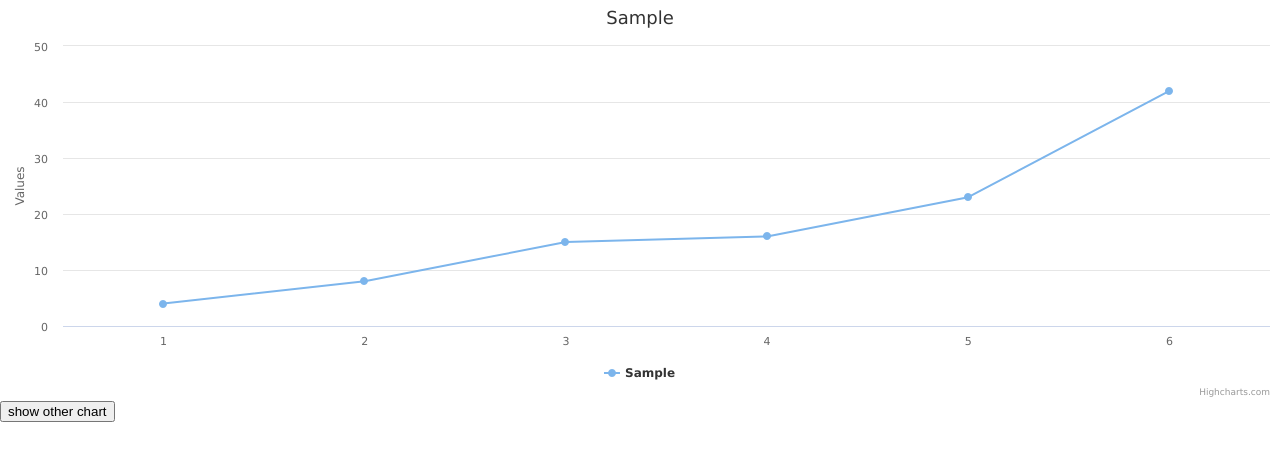
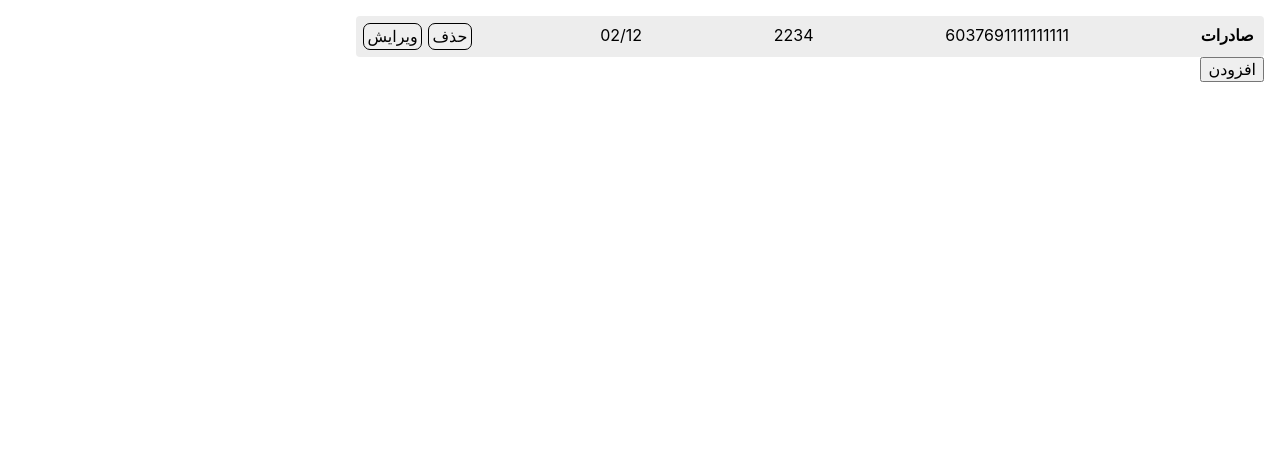
Before and after one commit to mahdizaferanchi/CandlestickChart, a React (Create React App) app: page / in a window 1280 px wide. Shown: the top 460 px of the page. Built offline with nearby package versions, Linux system fonts and the light colour scheme.

Commit message:
add credit card related components

```diff
--- a/package.json
+++ b/package.json
@@ -3,12 +3,15 @@
   "version": "0.1.0",
   "private": true,
   "dependencies": {
+    "@material-ui/core": "^4.11.3",
     "@testing-library/jest-dom": "^5.11.10",
     "@testing-library/react": "^11.2.6",
     "@testing-library/user-event": "^12.8.3",
     "axios": "^0.21.1",
+    "formik": "^2.2.6",
     "highcharts": "^9.0.1",
     "highcharts-react-official": "^3.0.0",
+    "normalize.css": "^8.0.1",
     "react": "^17.0.2",
     "react-dom": "^17.0.2",
     "react-scripts": "4.0.3",
--- a/src/App.js
+++ b/src/App.js
@@ -2,7 +2,9 @@ import React, {useState, useEffect, useRef} from 'react';
 import CandlestickChart from './CandlestickChart';
 import StockChart from './StockChart';
 import Chart from './Chart';
-import axios from 'axios'
+import axios from 'axios';
+import UserCCs from './UserCCs';
+import 'normalize.css'
 
 function App() {
   // let dataArr1 = [[1555335000000,49.81],[1555421400000,49.81],[1555507800000,50.78],[1555594200000,50.97],[1555939800000,51.13],[1556026200000,51.87],[1556112600000,51.79],[1556199000000,51.32],[1556285400000,51.08]]
@@ -32,8 +34,10 @@ function App() {
 	    <Chart data={data2} name={'Sample'} type={'pie'}/>]
 	return (
 		<div>
-			{charts[chartSelector]}
-			<button onClick={() => {setChart((chartSelector + 1) % charts.length)}}>show other chart</button>
+			{/*<CandlestickChart />*/}
+			{/*{charts[chartSelector]}*/}
+			{/*{<button onClick={() => {setChart((chartSelector + 1) % charts.length)}}>show other chart</button>}*/}
+			{<UserCCs />}
 		</div>
   );
 }
--- /dev/null
+++ b/src/CCForm.js
@@ -0,0 +1,118 @@
+import { Formik, Field, Form } from 'formik';
+import './CSS/CCForm.css'
+
+function CCForm(props) {
+
+	const bankCCNum = {
+		'صادرات': '603769',
+		'پاسارگاد': '502229',
+		'ملی': '603799',
+	}
+	const validateCCNumber = (num, bank) => {
+		return bankCCNum[bank] !== num.slice(0, 6)
+	}
+
+	const validate = (values) => {
+		const errors = {}
+		if (!values.cvv2.length) {
+			errors.cvv2 = 'ورود cvv2 الزامی است.'
+		}
+		if (!values.bank) {
+			errors.bank = 'انتخاب بانک الزامی است.'
+		}
+		if (!values.year) {
+			errors.year = 'ورود سال انقضا الزامی است.'
+		}
+		if (!values.month) {
+			errors.month = 'ورود ماه انقضا الزامی است.'
+		}
+		if (!values.number) {
+			errors.number = 'ورود شماره کارت الزامی است.'
+		} else if (values.number.length !== 16) {
+			errors.number = 'شماره کارت بانکی باید 16 رقم باشد.'
+		} else if (values.bank && validateCCNumber(values.number, values.bank)) {
+			errors.number = 'شماره کارت بانکی با  بانک انتخاب شده تطابق ندارد.'
+		}
+
+		return errors
+	}
+
+	const focusChange = (e) => {
+		if (e.target.value.length === 2) {
+			 e.target.nextElementSibling.focus();
+		}
+	}
+
+	return(
+		<Formik
+			initialValues={{
+				bank: props.bank || '',
+				number: props.number || '',
+				cvv2: props.cvv2 || '',
+				year: props.year || '',
+				month: props.month || '',
+				}}
+			validate={validate}
+			onSubmit={values => {
+					props.onSubmit(values, props.number || 0)
+				}}
+		>
+			{props => (
+				<div className='form' dir='rtl'>
+					<Form>
+						<div className='form-label'>بانک</div>
+						<div className='radio-values'>
+							<label className="" dir='rtl'>
+								<Field type="radio" name="bank" value="صادرات" />
+								<span className='radio-value'>صادرات</span>
+				            </label>
+				            <label className="" dir='rtl'>
+								<Field type="radio" name="bank" value="پاسارگاد" />
+								<span className='radio-value'>پاسارگاد</span>
+				            </label>
+				            <label className="" dir='rtl'>
+								<Field type="radio" name="bank" value="ملی" />
+								<span className='radio-value'>ملی</span>
+				            </label>
+						</div>
+						{
+							props.touched.bank && props.errors.bank &&
+							<div className='error'>{props.errors.bank}</div>
+						}
+						<label className="form-label" htmlFor="number">شماره کارت</label>
+						<Field className='form-input' id="number" name="number"/>
+						{
+							props.touched.number && props.errors.number &&
+							<div className='error'>{props.errors.number}</div>
+						}
+
+						<label className="form-label" htmlFor="cvv2">cvv2</label>
+						<Field className='form-input' type="password" id="cvv2" name="cvv2"/>
+						{
+							props.touched.cvv2 && props.errors.cvv2 &&
+							<div className='error'>{props.errors.cvv2}</div>
+						}
+
+						<label className="form-label" htmlFor="year">تاریخ انقضا</label>
+						<div className="exp-date-input">
+							<Field className='form-input' id="month" name="month" placeholder="ماه" onInput={(e) => focusChange(e)}/>
+							<Field className='form-input' id="year" name="year" placeholder='سال' />
+						</div>
+						{
+							props.touched.month && props.errors.month &&
+							<div className='error'>{props.errors.month}</div>
+						}
+						{
+							props.touched.year && props.errors.year &&
+							<div className='error'>{props.errors.year}</div>
+						}
+
+						<button className="form-submit" type="submit">ثبت</button>
+					</Form>
+				</div>
+			)}
+		</Formik>
+		);
+}
+
+export default CCForm;
--- /dev/null
+++ b/src/CSS/CCForm.css
@@ -0,0 +1,46 @@
+
+.form-input {
+	border-radius: 5px;
+	border: 1px solid black;
+	width: 100%;
+	padding: 0.2rem;
+}
+
+.form {
+	font-size: 1.2rem;
+	margin: 1rem;
+	padding: 0 0.2rem;
+}
+
+.form-label {
+	padding: 0.4rem 0;
+	font-weight: bold;
+	display: flex;
+	margin-top: 1rem;
+}
+
+.radio-values {
+	display: grid;
+	grid-template-columns: repeat(4, minmax(0, 1fr));
+	grid-gap: 1rem;
+}
+
+.radio-value {
+	margin-right: 0.25rem;
+}
+
+.form-submit {
+	margin: 0.4rem;
+	display: block;
+}
+
+.error {
+	color: red;
+	max-width: 100%;
+}
+
+.exp-date-input {
+	display: grid;
+	grid-template-columns: repeat(2, minmax(0, 1fr));
+	grid-gap: 1rem;
+}
--- /dev/null
+++ b/src/CSS/CreditCard.css
@@ -0,0 +1,20 @@
+.card {
+	display: flex;
+	max-width: 900px;
+	justify-content: space-between;
+	padding: 0.25rem;
+	background: #ededed;
+	border-radius: 4px;
+}
+
+.card-item {
+	padding: 0.4rem;
+}
+
+.card-button {
+	font-family: inherit;
+	margin: 0.2rem;
+	border-radius: 7px;
+	padding: 0.2rem;
+	border: 1px black solid;
+}
--- a/src/CandlestickChart.js
+++ b/src/CandlestickChart.js
@@ -12,8 +12,8 @@ function CandlestickChart(props) {
 		if (data.length === 0)
 		axios.get('https://demo-live-data.highcharts.com/aapl-ohlc.json')
 		    .then(function (response) {
-		    	// let alteredData = response.data.map((point, idx, arr) => [arr[0][0] + 60 * 1000 * (idx + 1)].concat(point.slice(1)))
-		    	let alteredData = response.data
+		    	let alteredData = response.data.map((point, idx, arr) => [arr[0][0] + 60 * 1000 * (idx + 1)].concat(point.slice(1)))
+		    	// let alteredData = response.data
 	    		setData(alteredData)
 	    		timeInterval.current = alteredData[1][0] - alteredData[0][0]
 	  		})
--- /dev/null
+++ b/src/CreditCard.js
@@ -0,0 +1,42 @@
+import React, { useState } from 'react';
+import './CSS/CreditCard.css';
+import CCForm from './CCForm';
+import Dialog from '@material-ui/core/Dialog';
+
+function CreditCard(props) {
+	const [open, setOpen] = useState(false)
+	return(
+		<div>
+			<div className='card' dir='rtl'>
+				<div className='card-item' style={{'fontWeight': 'bold'}}>{props.bank}</div>
+				<div className='card-item'>{props.number}</div>
+				<div className='card-item'>{props.cvv2}</div>
+				<div className='card-item'>{props.year}/{props.month}</div>
+				<div>
+					<button className='card-button' onClick={() => props.onDelete()}>حذف</button>
+					<button className='card-button' onClick={() => setOpen(true)}>ویرایش</button>
+				</div>
+			</div>
+			<Dialog
+		        open={open}
+		        // TransitionComponent={Transition}
+		        keepMounted
+		        onClose={() => setOpen(false)}
+		    >
+			    <CCForm
+			    	bank={props.bank}
+			    	number={props.number}
+			    	cvv2={props.cvv2}
+			    	year={props.year}
+			    	month={props.month}
+			    	onSubmit={(card, id) => {
+			    		props.onEdit(card, id)
+			    		setOpen(false)
+			    	}}
+			    />
+		    </Dialog>
+		</div>
+		)
+}
+
+export default CreditCard;
--- /dev/null
+++ b/src/UserCCs.js
@@ -0,0 +1,65 @@
+import React, {useState, useEffect, useRef} from 'react';
+import Dialog from '@material-ui/core/Dialog';
+import Slide from '@material-ui/core/Slide';
+import CreditCard from './CreditCard';
+import CCForm from './CCForm';
+
+function UserCCs(props) {
+
+	const Transition = React.forwardRef(function Transition(props, ref) {
+		return <Slide direction="down" ref={ref} {...props} />;
+	});
+
+	const [open, setOpen] = useState(false);
+	const [cards, setCards] = useState(
+		[
+			{
+				"bank": 'صادرات',
+				"number": '6037691111111111',
+				'cvv2': '2234',
+				'year': '02',
+				'month': '12',
+			},
+		]);
+
+	const getCC = cardObj => {
+		return (
+			<CreditCard
+				bank={cardObj.bank}
+				number={cardObj.number}
+				cvv2={cardObj.cvv2}
+				year={cardObj.year}
+				month={cardObj.month}
+				onDelete={() =>
+					setCards(cards => cards.filter(card => card.number !== cardObj.number))
+				}
+				onEdit={(newCard, id) => {
+					let idx = cards.findIndex(el => el.number === id)
+					setCards(cards.slice(0, idx).concat([newCard]).concat(cards.slice(idx + 1)))
+				}}
+				key={cardObj.number}
+			/>)
+	}
+
+	return(
+		<div dir='rtl' style={{'margin': '1rem'}}>
+			{cards.map(card => getCC(card))}
+			<button onClick={() => setOpen(true)}>
+				افزودن
+			</button>
+			 <Dialog
+		        open={open}
+		        // TransitionComponent={Transition}
+		        keepMounted
+		        onClose={() => setOpen(false)}
+		    >
+			    <CCForm onSubmit={(newCard, id) => {
+			    	setCards(cards.concat([newCard]))
+			    	setOpen(false)
+			    }}/>
+		    </Dialog>
+		</div>
+		)
+}
+
+export default UserCCs;
```
Also changed, not shown: 1 other file (tests, documents, lock files or other folders).
